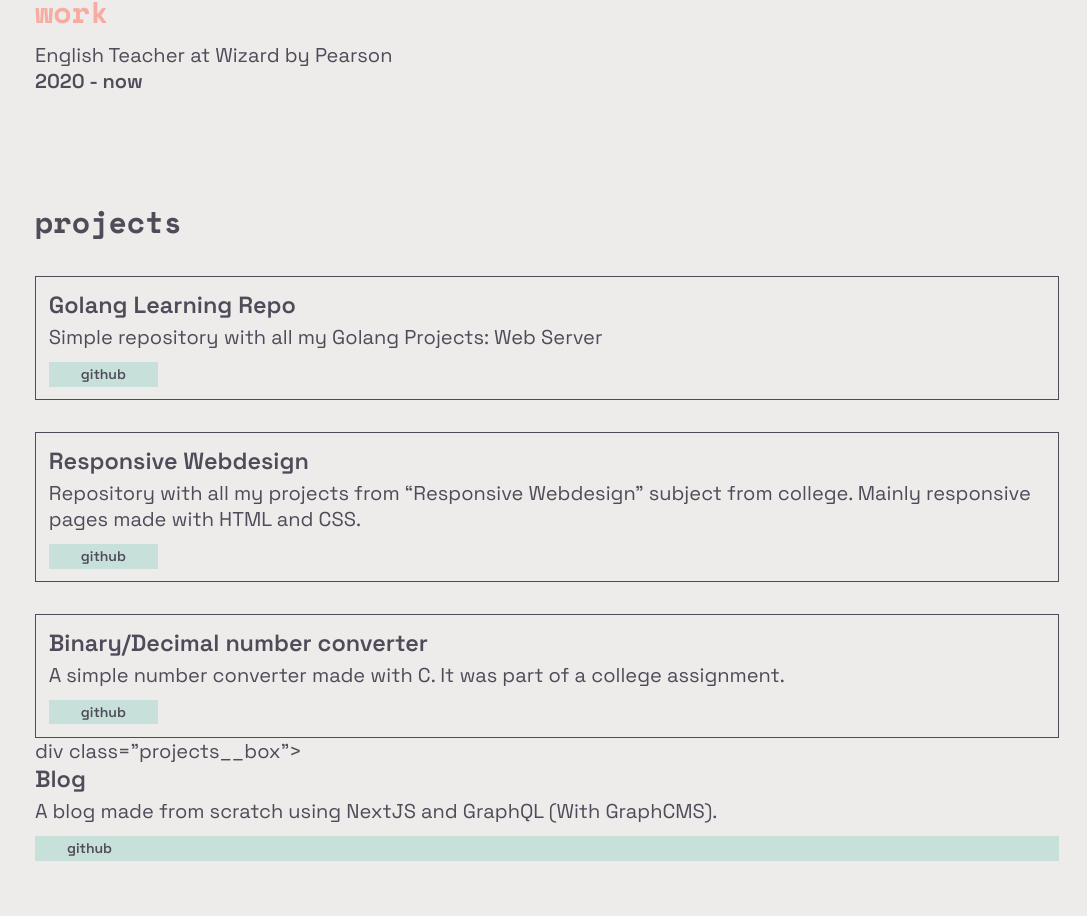
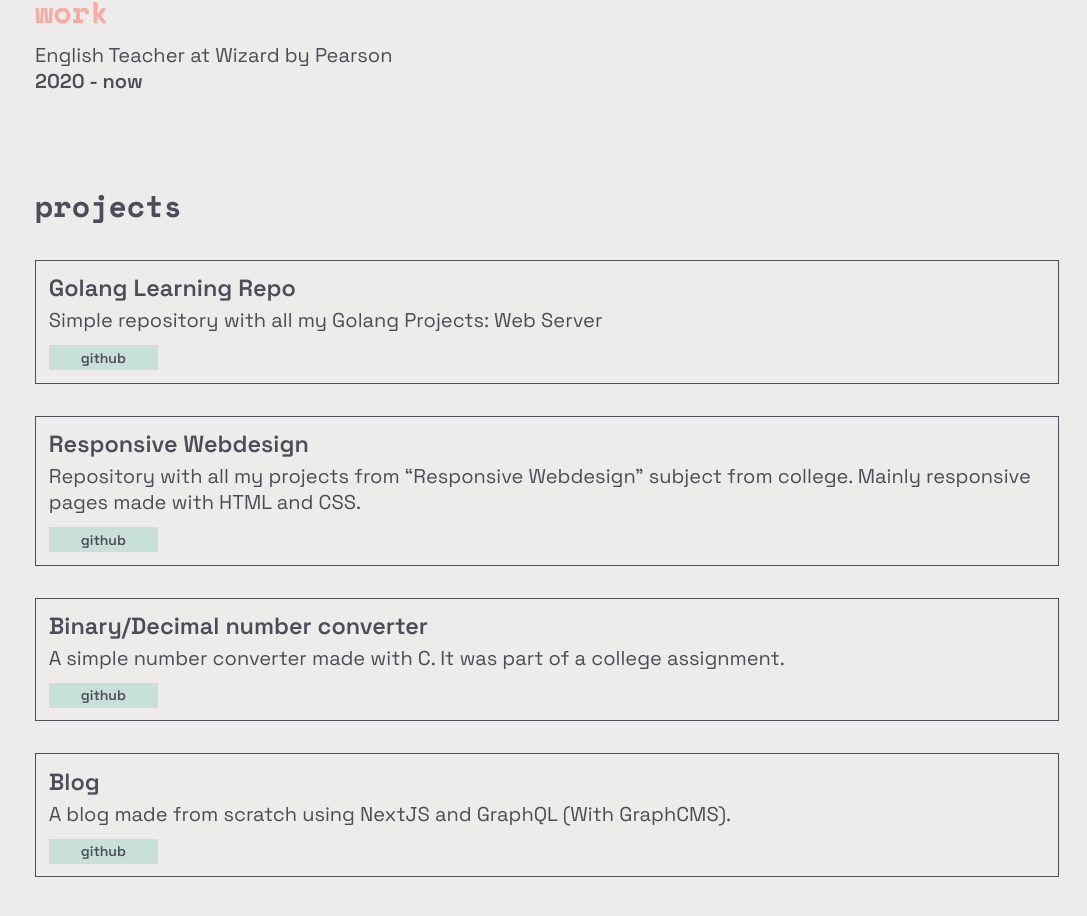
Before and after one commit to whathebea/portfolio, a plain HTML site: page index.html in a window 1280 px wide. Shown: the part 1470-2386 px from the top of the page, without its empty margins (193-1280 px from the left). Drawn offline with nearby package versions, Linux system fonts and the light colour scheme.

Commit message:
typo corrected

```diff
--- a/index.html
+++ b/index.html
@@ -132,7 +132,7 @@
             <button class="projects__box--button"><a href="https://github.com/whathebea/calc-c" target="__blank">github</a></button>
           </div>
 
-             div class="projects__box">
+             <div class="projects__box">
             <h3 class="projects__box--heading">Blog</h3>
             <p class="projects__box--paragraph">A blog made from scratch using NextJS and GraphQL (With GraphCMS).</p>
             <button class="projects__box--button"><a href="https://github.com/whathebea/personal-blog" target="__blank">github</a></button>
```
